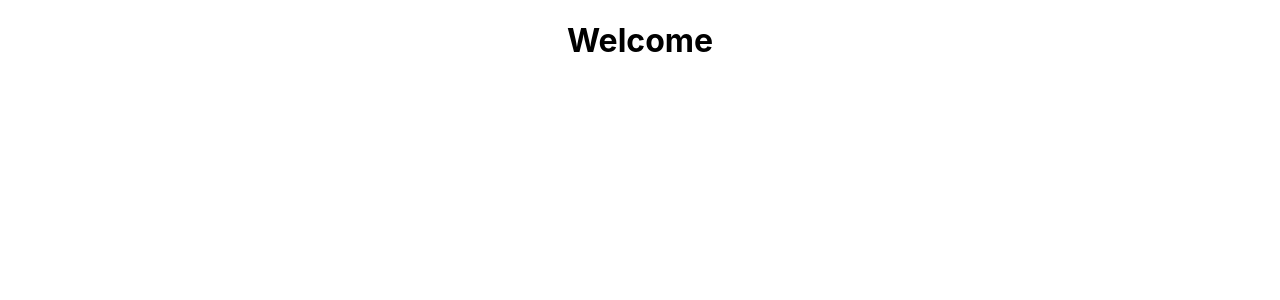
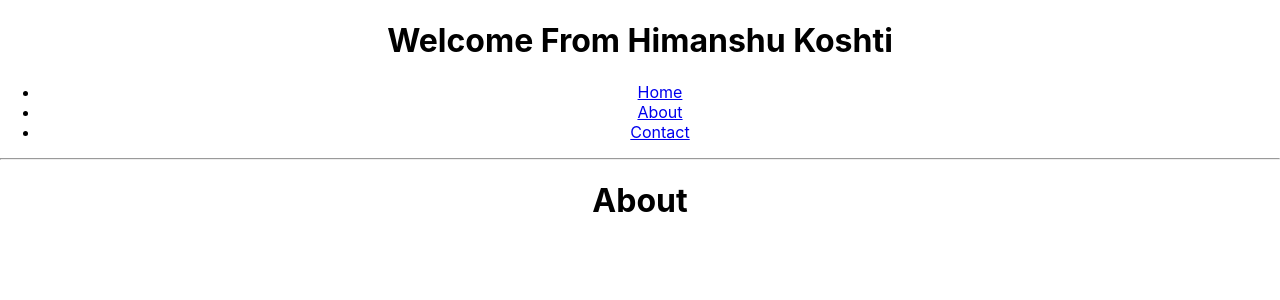
Before and after one commit to Himanshu-Koshti-lab/portfolio, a React (Create React App) app: page /About in a window 1280 px wide. Shown: the top 300 px of the page. Built offline with nearby package versions, Linux system fonts and the light colour scheme.

Commit message:
Add Router

```diff
--- a/package.json
+++ b/package.json
@@ -8,6 +8,7 @@
     "@testing-library/user-event": "^12.8.3",
     "react": "^17.0.2",
     "react-dom": "^17.0.2",
+    "react-router-dom": "^5.2.0",
     "react-scripts": "4.0.3",
     "web-vitals": "^1.1.2"
   },
--- a/src/App.js
+++ b/src/App.js
@@ -1,10 +1,40 @@
 import "./App.css";
-
+import { BrowserRouter as Router, Switch, Route, Link } from "react-router-dom";
+import Home from "./pages/Home";
+import About from "./pages/About";
+import Contact from "./pages/Contact";
 function App() {
   return (
-    <div className="App">
-      <h1>Welcome</h1>
-    </div>
+    <Router>
+      <div className="App">
+        <h1>Welcome From Himanshu Koshti</h1>
+        <nav >
+          <ul>
+            <li>
+              <Link to={"/"} className="nav-link">
+                Home
+              </Link>
+            </li>
+            <li>
+              <Link to={"/About"} className="nav-link">
+                About
+              </Link>
+            </li>
+            <li>
+              <Link to={"/Contact"} className="nav-link">
+                Contact
+              </Link>
+            </li>
+          </ul>
+        </nav>
+        <hr />
+        <Switch>
+          <Route exact path="/" component={Home} />
+          <Route exact path="/About" component={About} />
+          <Route exact path="/Contact" component={Contact} />
+        </Switch>
+      </div>
+    </Router>
   );
 }
 
--- a/src/index.js
+++ b/src/index.js
@@ -2,10 +2,11 @@ import React from "react";
 import ReactDOM from "react-dom";
 import "./index.css";
 import App from "./App";
+import { BrowserRouter as Router } from "react-router-dom";
 
 ReactDOM.render(
-  <React.StrictMode>
+  <Router>
     <App />
-  </React.StrictMode>,
+  </Router>,
   document.getElementById("root")
 );
--- /dev/null
+++ b/src/pages/About.js
@@ -0,0 +1,13 @@
+import React, { Component } from "react";
+
+class About extends Component {
+  render() {
+    return (
+      <div>
+        <h1>About</h1>
+      </div>
+    );
+  }
+}
+
+export default About;
--- /dev/null
+++ b/src/pages/Contact.js
@@ -0,0 +1,13 @@
+import React, { Component } from "react";
+
+class Contact extends Component {
+  render() {
+    return (
+      <div>
+        <h1>Contact</h1>
+      </div>
+    );
+  }
+}
+
+export default Contact;
--- /dev/null
+++ b/src/pages/Home.js
@@ -0,0 +1,13 @@
+import React, { Component } from "react";
+
+class Home extends Component {
+  render() {
+    return (
+      <div>
+        <h1>Home</h1>
+      </div>
+    );
+  }
+}
+
+export default Home;
```
Also changed, not shown: 1 other file (tests, documents, lock files or other folders).
